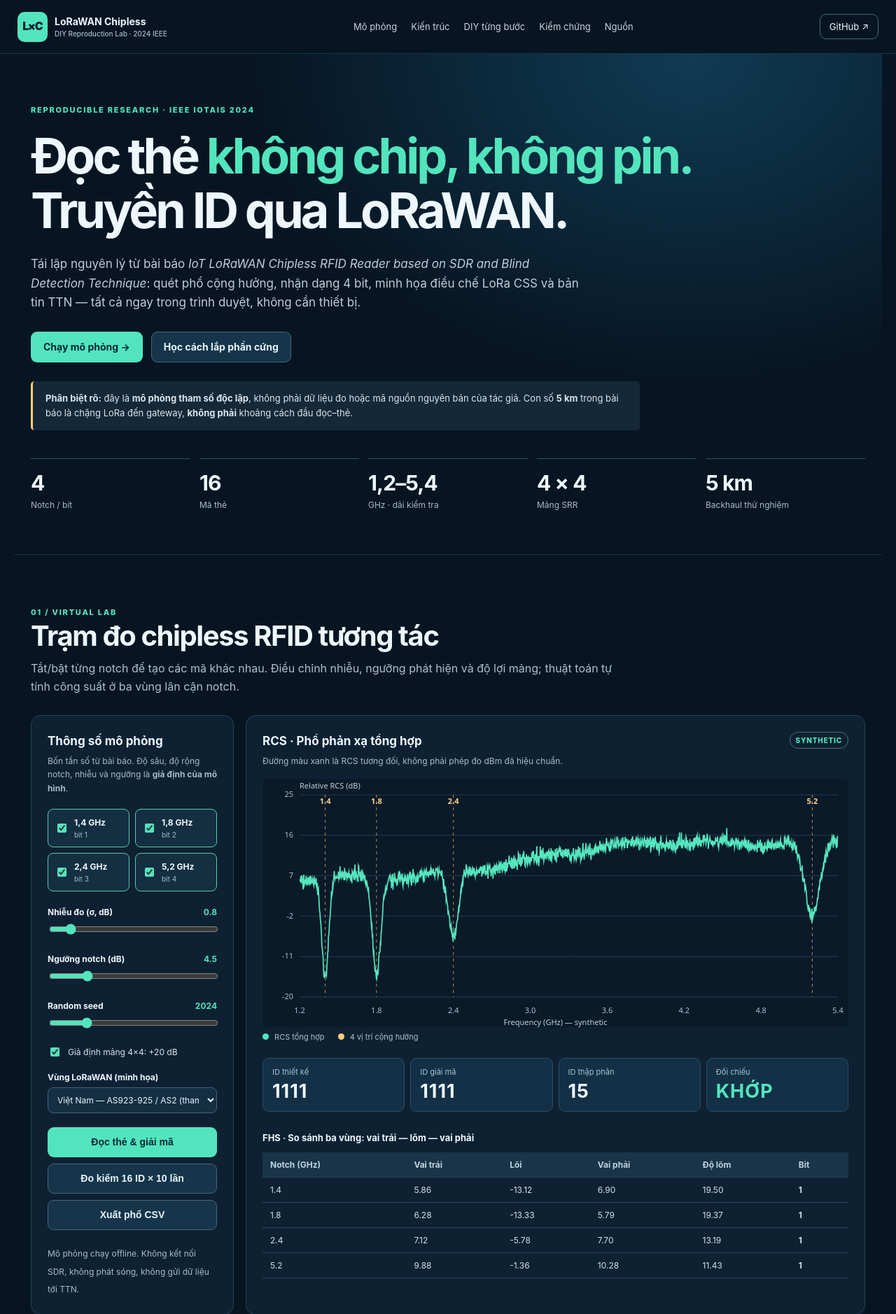
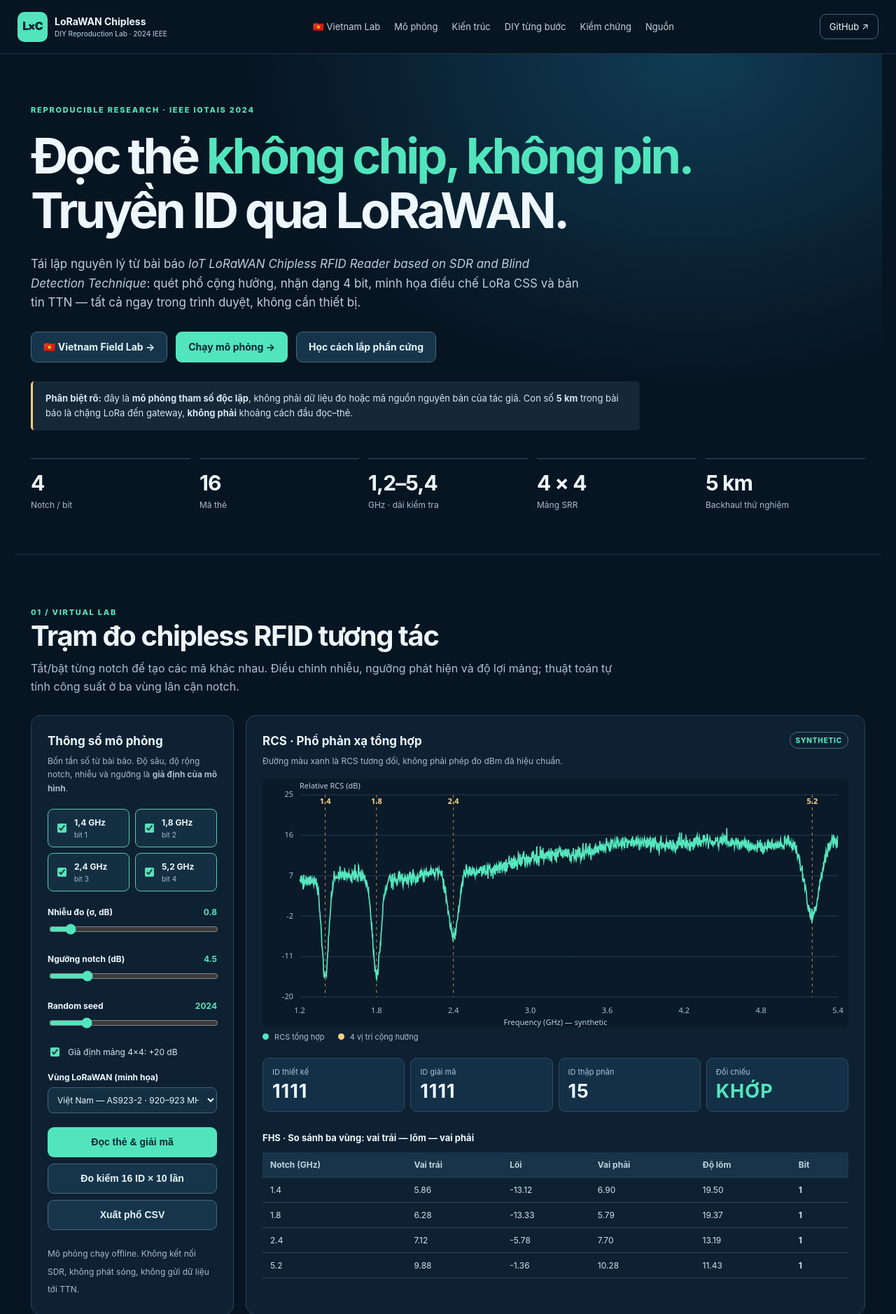
Before and after one commit to xulytiengviet/LoRaWAN-Chipless, a plain HTML site: page index.html in a window 1280 px wide. Shown: the top 1878 px of the page at 70% size. Drawn offline with Linux system fonts and the light colour scheme.

Commit message:
refactor(vn): make Group2 legal plan and Vietnam lab the visible reference

```diff
--- a/index.html
+++ b/index.html
@@ -12,7 +12,7 @@
 <body>
   <header class="topbar">
     <a class="brand" href="#top"><span class="brand-mark">L×C</span><span><b>LoRaWAN Chipless</b><small>DIY Reproduction Lab · 2024 IEEE</small></span></a>
-    <nav aria-label="Điều hướng"><a href="#demo">Mô phỏng</a><a href="#pipeline">Kiến trúc</a><a href="#diy">DIY từng bước</a><a href="#validation">Kiểm chứng</a><a href="#reference">Nguồn</a></nav>
+    <nav aria-label="Điều hướng"><a href="vn-lab.html">🇻🇳 Vietnam Lab</a><a href="#demo">Mô phỏng</a><a href="#pipeline">Kiến trúc</a><a href="#diy">DIY từng bước</a><a href="#validation">Kiểm chứng</a><a href="#reference">Nguồn</a></nav>
     <a class="small-btn" href="https://github.com/xulytiengviet/LoRaWAN-Chipless" target="_blank" rel="noopener">GitHub ↗</a>
   </header>
 
@@ -21,7 +21,7 @@
       <div class="eyebrow">REPRODUCIBLE RESEARCH · IEEE IOTAIS 2024</div>
       <h1>Đọc thẻ <em>không chip, không pin.</em><br>Truyền ID qua LoRaWAN.</h1>
       <p class="lead">Tái lập nguyên lý từ bài báo <i>IoT LoRaWAN Chipless RFID Reader based on SDR and Blind Detection Technique</i>: quét phổ cộng hưởng, nhận dạng 4 bit, minh họa điều chế LoRa CSS và bản tin TTN — tất cả ngay trong trình duyệt, không cần thiết bị.</p>
-      <div class="hero-actions"><a class="primary" href="#demo">Chạy mô phỏng →</a><a class="secondary" href="#diy">Học cách lắp phần cứng</a></div>
+      <div class="hero-actions"><a class="secondary" href="vn-lab.html">🇻🇳 Vietnam Field Lab →</a><a class="primary" href="#demo">Chạy mô phỏng →</a><a class="secondary" href="#diy">Học cách lắp phần cứng</a></div>
       <div class="warning"><strong>Phân biệt rõ:</strong> đây là <b>mô phỏng tham số độc lập</b>, không phải dữ liệu đo hoặc mã nguồn nguyên bản của tác giả. Con số <b>5 km</b> trong bài báo là chặng LoRa đến gateway, <b>không phải</b> khoảng cách đầu đọc–thẻ.</div>
       <div class="metrics">
         <div><strong>4</strong><span>Notch / bit</span></div>
@@ -52,7 +52,7 @@
           <input id="seed" type="range" min="0" max="9999" step="1" value="2024">
           <label class="inline-switch"><input id="array" type="checkbox" checked><span>Giả định mảng 4×4: +20 dB</span></label>
           <label class="range-row" for="region">Vùng LoRaWAN (minh họa)</label>
-          <select id="region"><option value="AS_923_925">Việt Nam — AS923-925 / AS2 (tham khảo)</option><option value="EU868">Bài báo — EU868 (868 MHz)</option></select>
+          <select id="region"><option value="AS_923_2">Việt Nam — AS923-2 · 920–923 MHz (tham khảo)</option><option value="EU868">Bài báo — EU868 (868 MHz)</option></select>
           <div class="button-stack"><button id="run" class="primary" type="button">Đọc thẻ & giải mã</button><button id="benchmark" class="secondary" type="button">Đo kiểm 16 ID × 10 lần</button><button id="export" class="secondary" type="button">Xuất phổ CSV</button></div>
           <small class="subtle">Mô phỏng chạy offline. Không kết nối SDR, không phát sóng, không gửi dữ liệu tới TTN.</small>
         </aside>
@@ -76,7 +76,7 @@
       </div>
     </section>
 
-    <section id="pipeline" class="content section">
+    <section class="content" style="padding-top:28px"><div class="warning"><strong>Bổ sung Việt Nam 2026:</strong> Dự án đã có <a href="vn-lab.html">phòng nghiên cứu AS923-2</a> theo giới hạn LPWAN 920–923 MHz, tối đa 25 mW ERP và duty cycle theo điều kiện; bản cũ chỉ giữ phục dựng paper EU868. Thiết kế đọc thẻ chipless không tự động được phép phát mọi tần số.</div></section><section id="pipeline" class="content section">
       <div class="section-header"><span class="eyebrow">02 / SYSTEM ENGINEERING</span><h2>Khôi phục đúng kiến trúc bài báo</h2><p>Ba nhóm chức năng riêng biệt: cảm nhận vô tuyến, chuyển đổi ID, và backhaul Internet.</p></div>
       <div class="pipeline">
         <div><b>① Thẻ SRR</b><small>4 notch cộng hưởng<br>mảng 4 × 4</small></div><span>→</span>
```
